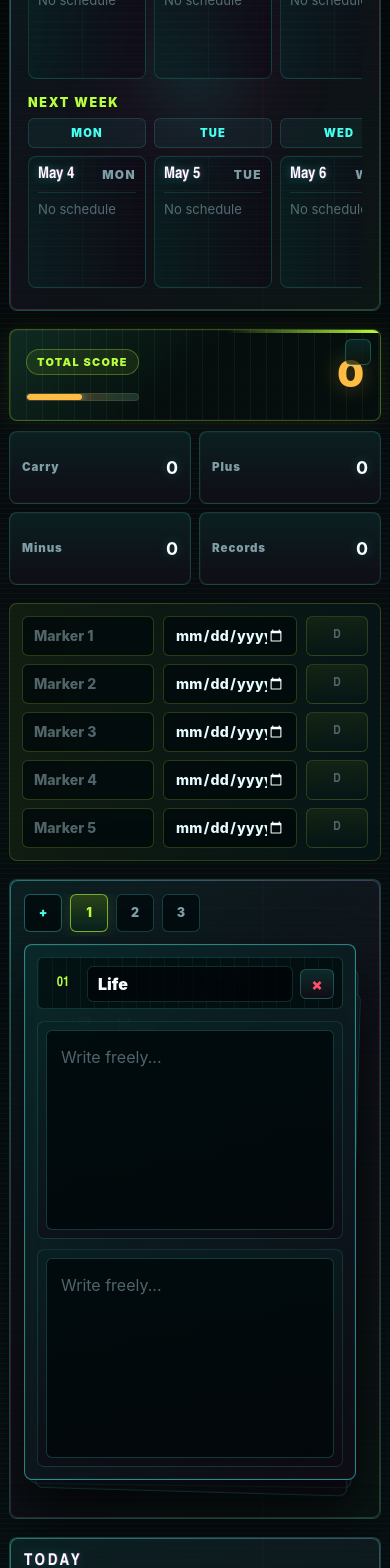
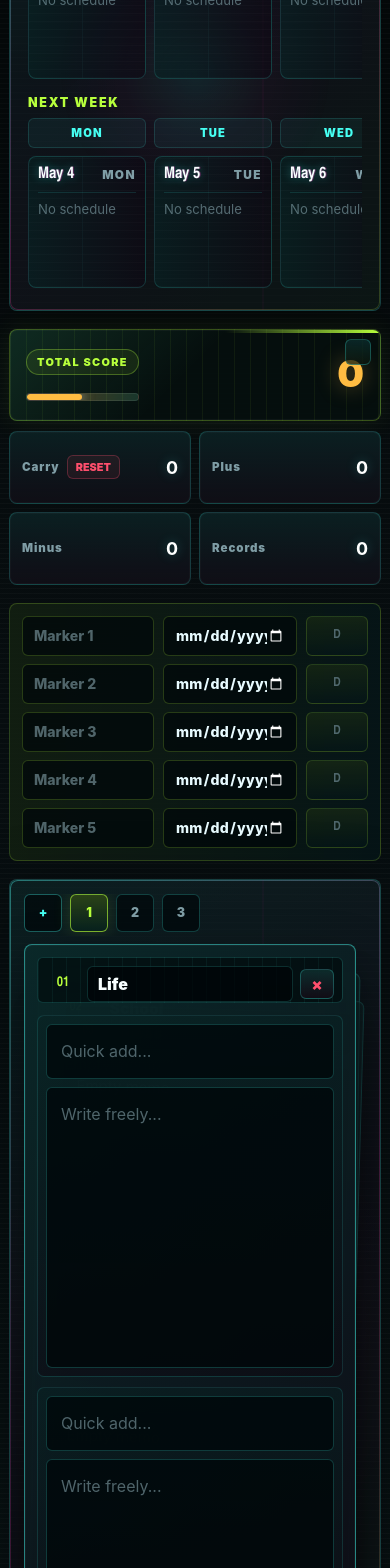
Before and after one commit to Link-Code-ASH/dash-board, a React (Vite) app: page / in a window 390 px wide. Shown: the part 432-2000 px from the top of the page. Built offline with nearby package versions, Linux system fonts and the light colour scheme.

Commit message:
Improve memo and calendar usability

```diff
--- a/src/App.jsx
+++ b/src/App.jsx
@@ -160,6 +160,7 @@ function createFallbackState() {
     calendar: {},
     routineAttempts: {},
     flaggedDate: "",
+    carryResetDate: "",
     presets: clonePresets(),
     categories,
     weeklyPlan: createEmptyWeeklyPlan(categories),
@@ -177,6 +178,7 @@ function normalizeState(source) {
     calendar: source?.calendar && typeof source.calendar === "object" ? source.calendar : {},
     routineAttempts: source?.routineAttempts && typeof source.routineAttempts === "object" ? source.routineAttempts : {},
     flaggedDate: source?.flaggedDate || "",
+    carryResetDate: source?.carryResetDate || "",
     presets: normalizePresets(source?.presets),
     categories,
     weeklyPlan: normalizeWeeklyPlan(source?.weeklyPlan, categories),
@@ -612,6 +614,7 @@ function App() {
   const getCarryTotal = () =>
     Object.entries(data.days).reduce((sum, [key, dayEntries]) => {
       if (key >= selectedDate || !Array.isArray(dayEntries)) return sum;
+      if (data.carryResetDate && selectedDate >= data.carryResetDate && key < data.carryResetDate) return sum;
       return sum + dayEntries.reduce((daySum, entry) => daySum + entry.score, 0);
     }, 0);
 
@@ -670,6 +673,13 @@ function App() {
     });
   };
 
+  const resetCarry = () => {
+    saveData((draft) => {
+      draft.carryResetDate = selectedDate;
+      return draft;
+    });
+  };
+
   const removeEntry = (id) => {
     saveData((draft) => {
       draft.days[selectedDate] = getEntries().filter((entry) => entry.id !== id);
@@ -714,6 +724,8 @@ function App() {
   };
 
   const removeMemoCard = (id) => {
+    const confirmed = window.confirm("메모를 삭제하시겠습니까?");
+    if (!confirmed) return;
     saveData((draft) => {
       if (draft.memos.cards.length <= 1) return draft;
       const index = draft.memos.cards.findIndex((card) => card.id === id);
@@ -922,7 +934,7 @@ function App() {
       h(
         "div",
         { className: "daily-left-rail" },
-        h(ScorePanel, { entryCount: entries.length, onToggleAttempt: toggleRoutineAttempt, routineTried, scoreInfo }),
+        h(ScorePanel, { entryCount: entries.length, onResetCarry: resetCarry, onToggleAttempt: toggleRoutineAttempt, routineTried, scoreInfo }),
         h(DateMarkerPanel, { dateMarkers: data.dateMarkers, selectedDate, updateDateMarker }),
       ),
       h(MemoPanel, {
@@ -971,7 +983,6 @@ function App() {
       openMonths,
       selectedDate,
       setOpenMonths,
-      setSelectedDate,
       updateCalendarNote,
     }),
     h(RecordPanel, {
@@ -1332,9 +1343,30 @@ function growMemoTextarea(textarea) {
 }
 
 function MemoBlockColumn({ cardId, field, updateMemoCard, value }) {
+  const [quickMemo, setQuickMemo] = useState("");
+  const addQuickMemo = () => {
+    const text = quickMemo.trim();
+    if (!text) return;
+    updateMemoCard(cardId, field, value ? `${text}\n${value}` : text);
+    setQuickMemo("");
+  };
   return h(
     "section",
     { className: "memo-block-column" },
+    h("textarea", {
+      className: "memo-quick-textarea",
+      placeholder: "Quick add...",
+      rows: 1,
+      value: quickMemo,
+      onChange: (event) => setQuickMemo(event.target.value),
+      onKeyDown: (event) => {
+        event.stopPropagation();
+        if (event.key === "Enter" && !event.shiftKey) {
+          event.preventDefault();
+          addQuickMemo();
+        }
+      },
+    }),
     h("textarea", {
       className: "memo-large-textarea",
       placeholder: "Write freely...",
@@ -1345,7 +1377,7 @@ function MemoBlockColumn({ cardId, field, updateMemoCard, value }) {
   );
 }
 
-function ScorePanel({ entryCount, onToggleAttempt, routineTried, scoreInfo }) {
+function ScorePanel({ entryCount, onResetCarry, onToggleAttempt, routineTried, scoreInfo }) {
   const totalClass = scoreInfo.total < 0 ? "negative" : scoreInfo.total === 0 ? "neutral" : "";
   const fillClass = scoreInfo.total > 0 ? "positive" : scoreInfo.total < 0 ? "negative" : "neutral";
   return h(
@@ -1373,7 +1405,13 @@ function ScorePanel({ entryCount, onToggleAttempt, routineTried, scoreInfo }) {
     h(
       "div",
       { className: "score-details" },
-      h("div", null, h("span", { className: "detail-label" }, "Carry"), h("strong", null, formatScore(scoreInfo.carry))),
+      h(
+        "div",
+        { className: "carry-detail" },
+        h("span", { className: "detail-label" }, "Carry"),
+        h("button", { className: "carry-reset-button", type: "button", title: "Reset Carry", onClick: onResetCarry }, "Reset"),
+        h("strong", null, formatScore(scoreInfo.carry)),
+      ),
       h("div", null, h("span", { className: "detail-label" }, "Plus"), h("strong", null, formatScore(scoreInfo.plus))),
       h("div", null, h("span", { className: "detail-label" }, "Minus"), h("strong", null, formatScore(scoreInfo.minus))),
       h("div", null, h("span", { className: "detail-label" }, "Records"), h("strong", null, entryCount)),
@@ -1707,7 +1745,7 @@ function HistoryPanel({ flaggedDate, getDayTotal, onToggleFlag, routineAttempts,
   );
 }
 
-function CalendarPanel({ calendar, isOpen, onToggle, openMonths, selectedDate, setOpenMonths, setSelectedDate, updateCalendarNote }) {
+function CalendarPanel({ calendar, isOpen, onToggle, openMonths, selectedDate, setOpenMonths, updateCalendarNote }) {
   const year = new Date(`${selectedDate}T00:00:00`).getFullYear();
   const toggleMonth = (monthIndex) => {
     setOpenMonths((current) => {
@@ -1756,7 +1794,7 @@ function CalendarPanel({ calendar, isOpen, onToggle, openMonths, selectedDate, s
               h("span", null, monthName),
               h("strong", null, `${noteCount} items`),
             ),
-            monthOpen ? h(MonthDays, { calendar, monthIndex, selectedDate, setSelectedDate, updateCalendarNote, year }) : null,
+            monthOpen ? h(MonthDays, { calendar, monthIndex, selectedDate, updateCalendarNote, year }) : null,
           );
         }),
       ),
@@ -1764,7 +1802,7 @@ function CalendarPanel({ calendar, isOpen, onToggle, openMonths, selectedDate, s
   });
 }
 
-function MonthDays({ calendar, monthIndex, selectedDate, setSelectedDate, updateCalendarNote, year }) {
+function MonthDays({ calendar, monthIndex, selectedDate, updateCalendarNote, year }) {
   const todayKey = toDateKey(new Date());
   const daysInMonth = new Date(year, monthIndex + 1, 0).getDate();
   const firstDayIndex = (new Date(year, monthIndex, 1).getDay() + 6) % 7;
@@ -1785,7 +1823,7 @@ function MonthDays({ calendar, monthIndex, selectedDate, setSelectedDate, update
         "label",
         { className: `calendar-day ${dateKey === selectedDate ? "selected" : ""} ${dateKey === todayKey ? "today" : ""}`, key: dateKey },
         h("span", { className: "calendar-date" }, h("b", null, day), h("i", null, weekday)),
-        h("textarea", { maxLength: 600, placeholder: "Schedule", value: calendar[dateKey] || "", onFocus: () => setSelectedDate(dateKey), onChange: (event) => updateCalendarNote(dateKey, event.target.value), onKeyDown: (event) => event.stopPropagation() }),
+        h("textarea", { maxLength: 600, placeholder: "Schedule", value: calendar[dateKey] || "", onChange: (event) => updateCalendarNote(dateKey, event.target.value), onKeyDown: (event) => event.stopPropagation() }),
       );
     }),
   );
--- a/src/styles.css
+++ b/src/styles.css
@@ -657,6 +657,35 @@ input[type="date"] {
   text-shadow: 0 0 12px rgba(70, 255, 242, 0.26);
 }
 
+.carry-detail {
+  display: grid !important;
+  grid-template-columns: minmax(0, 1fr) auto minmax(42px, auto);
+  align-items: center;
+  gap: 10px;
+}
+
+.carry-detail strong {
+  justify-self: end;
+}
+
+.carry-reset-button {
+  min-height: 24px;
+  border: 1px solid rgba(255, 79, 109, 0.28);
+  border-radius: 6px;
+  background: rgba(255, 79, 109, 0.08);
+  color: var(--minus);
+  padding: 0 8px;
+  font-size: 0.68rem;
+  font-weight: 950;
+  line-height: 1;
+  text-transform: uppercase;
+}
+
+.carry-reset-button:hover {
+  border-color: rgba(255, 79, 109, 0.52);
+  box-shadow: 0 0 14px rgba(255, 79, 109, 0.12);
+}
+
 .entry-form,
 .planner-view,
 .quick-panel,
@@ -865,8 +894,12 @@ input[type="date"] {
   grid-template-columns: repeat(2, minmax(0, 1fr));
 }
 
-.daily-workspace .memo-panel textarea {
-  min-height: 348px;
+.daily-workspace .memo-panel .memo-large-textarea {
+  min-height: 522px;
+}
+
+.daily-workspace .memo-panel .memo-quick-textarea {
+  min-height: 40px;
 }
 
 .memo-grid {
@@ -965,7 +998,7 @@ input::placeholder {
 .memo-stack {
   --drag-x: 0px;
   grid-row: 2;
-  min-height: 540px;
+  min-height: 810px;
   position: relative;
   touch-action: pan-y;
   user-select: none;
@@ -973,8 +1006,8 @@ input::placeholder {
 
 .memo-card {
   width: calc(100% - min(18px, 3vw));
-  min-height: 516px;
-  max-height: 516px;
+  min-height: 774px;
+  max-height: 774px;
   display: grid;
   grid-template-rows: auto 1fr;
   gap: 12px;
@@ -1076,7 +1109,7 @@ input::placeholder {
   grid-template-columns: minmax(0, 1fr);
   grid-template-rows: repeat(2, minmax(0, 1fr));
   gap: 10px;
-  min-height: 446px;
+  min-height: 704px;
   height: 100%;
   min-width: 0;
   overflow: hidden;
@@ -1092,6 +1125,8 @@ input::placeholder {
   min-height: 0;
   max-height: 100%;
   display: grid;
+  grid-template-rows: auto minmax(0, 1fr);
+  gap: 8px;
   border: 1px solid rgba(70, 255, 242, 0.13);
   border-radius: 7px;
   background:
@@ -1100,6 +1135,23 @@ input::placeholder {
   padding: 8px;
   overflow: hidden;
   touch-action: pan-y;
+}
+
+.memo-quick-textarea {
+  width: 100%;
+  min-height: 40px;
+  max-height: 82px;
+  resize: none;
+  border: 1px solid rgba(183, 255, 60, 0.18);
+  border-radius: 6px;
+  background:
+    linear-gradient(90deg, rgba(183, 255, 60, 0.06), rgba(70, 255, 242, 0.035)),
+    rgba(1, 8, 10, 0.78);
+  color: var(--ink);
+  padding: 9px 11px;
+  font: inherit;
+  line-height: 1.35;
+  outline: none;
 }
 
 .memo-large-textarea {
@@ -2994,13 +3046,13 @@ input::placeholder {
   }
 
   .memo-stack {
-    min-height: 560px;
+    min-height: 840px;
   }
 
   .memo-card {
     width: calc(100% - 10px);
-    min-height: 536px;
-    max-height: 536px;
+    min-height: 804px;
+    max-height: 804px;
     padding: 12px;
     transform:
       translate(
@@ -3021,6 +3073,11 @@ input::placeholder {
     min-height: 0;
   }
 
+  .memo-card-columns,
+  .memo-card-preview-grid {
+    min-height: 734px;
+  }
+
   .daily-plan-row .plan-card-grid {
     grid-template-columns: repeat(2, minmax(0, 1fr));
   }
@@ -3038,12 +3095,49 @@ input::placeholder {
   }
 
   .calendar-days {
-    grid-template-columns: 1fr;
-    padding: 8px;
-  }
-
-  .calendar-weekday,
+    grid-template-columns: repeat(7, minmax(42px, 1fr));
+    gap: 4px;
+    padding: 6px;
+  }
+
+  .calendar-weekday {
+    min-height: 24px;
+    border-radius: 4px;
+    font-size: 0.58rem;
+    letter-spacing: 0.04em;
+  }
+
   .calendar-day-spacer {
+    min-height: 78px;
+    border-radius: 6px;
+  }
+
+  .calendar-day {
+    min-height: 78px;
+    gap: 4px;
+    border-radius: 6px;
+    padding: 5px;
+  }
+
+  .calendar-date {
+    align-items: start;
+    gap: 3px;
+  }
+
+  .calendar-date b {
+    font-size: 0.95rem;
+  }
+
+  .calendar-date i {
     display: none;
   }
-}
+
+  .calendar-day textarea {
+    min-height: 44px;
+    resize: none;
+    border-radius: 4px;
+    padding: 5px;
+    font-size: 0.72rem;
+    line-height: 1.25;
+  }
+}
```
